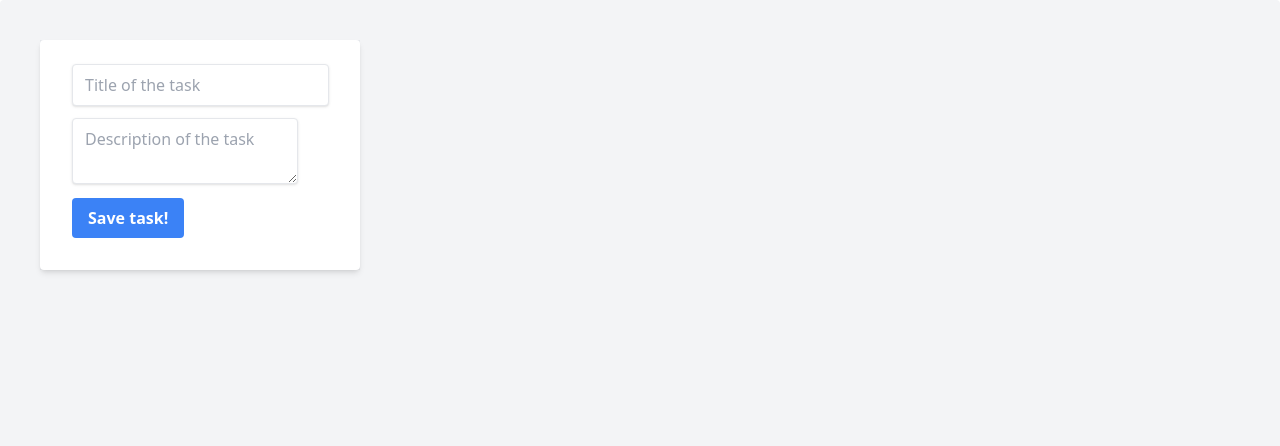
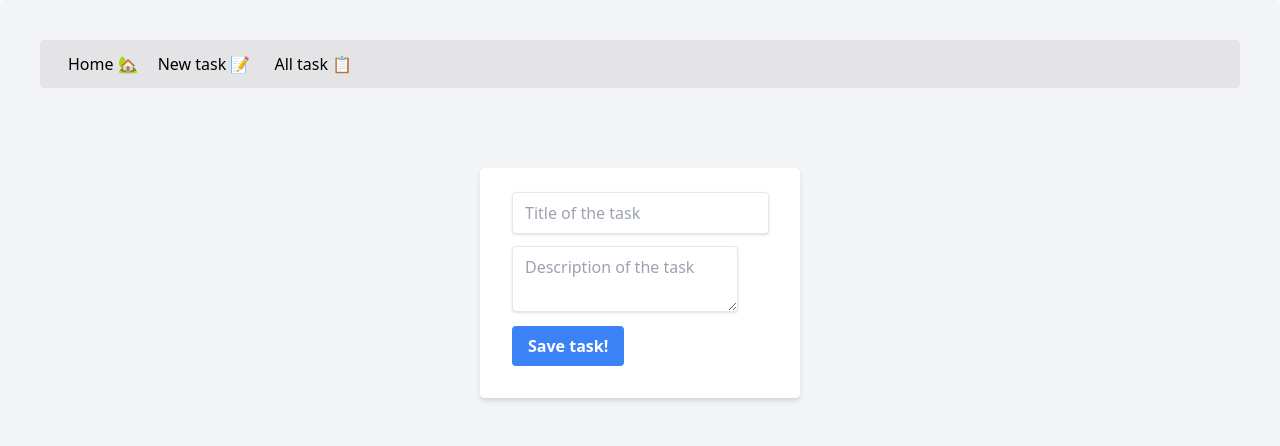
Before and after one commit to brainon24/task-list, a Next.js app: page /task/new in a window 1280 px wide. Shown: the top 446 px of the page. Built offline with nearby package versions, Linux system fonts and the light colour scheme.

Commit message:
Se aplican estilos a la app

```diff
--- a/components/Layout.jsx
+++ b/components/Layout.jsx
@@ -1,4 +1,5 @@
 import Head from "next/head"
+import { Navbar } from "./Navbar"
 
 export const Layout = ({ children, title }) => {
   return (
@@ -13,7 +14,10 @@ export const Layout = ({ children, title }) => {
             <meta property="og:description" content={`Esta es la página sobre la tarea ${ title }`} />
             {/* <meta property="og:image" content={`${origin}/banner.png`} /> */}
         </Head>
-        <div className="container mx-auto hfull">{children}</div>
+        <div className="container mx-auto hfull">
+          <Navbar />
+          {children}
+        </div>
     </div>
   )
 }
--- /dev/null
+++ b/components/Navbar.jsx
@@ -0,0 +1,26 @@
+import React from 'react'
+import Link from 'next/link'
+
+export const Navbar = () => {
+  return (
+    <div className='bg-zinc-200 sahdow-md rounded'>
+        <nav className="container mx-auto hfull px-5 py-3 ">
+            <Link href="/" >
+                <a className="p-2 hover:underline">
+                    Home 🏡
+                </a>
+            </Link>
+            <Link href="/task/new">
+                <a  className="p-3 hover:underline">
+                New task 📝
+                </a>
+            </Link>
+            <Link href="/task/">
+                <a  className="p-3 hover:underline">
+                    All task 📋
+                </a>
+            </Link>
+        </nav>
+    </div>
+  )
+}
--- a/components/ProductForm.jsx
+++ b/components/TaskForm.jsx
@@ -23,7 +23,7 @@ const ProductForm = () => {
     }
 
   return (
-    <div className='bg-gray-200 w-full max-w-xs'>
+    <div className='bg-gray-200 w-full max-w-xs container mx-auto my-20'>
         <form onSubmit={handleSubmit} className="bg-white shadow-md rounded px-8 pt-6 pb-8 mb-4">
 
             <input type="text" name='title' placeholder='Title of the task' className="shadow border rounded py-2 px-3 text-gray-600 mb-3" onChange={handleChange}/>
--- a/pages/index.jsx
+++ b/pages/index.jsx
@@ -1,9 +1,14 @@
 import { Layout } from "../components/Layout";
 
-function HomePage({ task }) {
+function HomePage() {
   return (
     <Layout>
-      <h1 className="bg-red-500 text-white p-10">Hola Mundo</h1>
+      <h1 className="bg-sky-500 text-white mt-2 py-5 px-10 text-3xl">TO-DO List 📚📖</h1>
+      <main className="px-10">
+        <div>
+          <p className=""></p>
+        </div>
+      </main>
     </Layout>
   )
 }
--- a/pages/task/index.jsx
+++ b/pages/task/index.jsx
@@ -10,9 +10,10 @@ const Handler = ({ tasks }) => {
         tasks.map(task => (
           <Link key={task.id} href={`/task/id/${task.id}`}>
             <a>
-              <div>
+              <div className="border border-gray-200 shadow-md p-6 m-5">
                 <h1>{task.title}</h1>
-                <p>{task.description}</p>
+                <hr />
+                <p className='mt-3'>{task.description}</p>
               </div>
             </a>
           </Link>
--- a/pages/task/new.jsx
+++ b/pages/task/new.jsx
@@ -1,11 +1,13 @@
 import { Layout } from '../../components/Layout'
-import ProductForm from '../../components/ProductForm'
+import TaskForm from '../../components/TaskForm'
 
 const NewTaskPage = () => {
   return (
     <div>
         <Layout>
-            <ProductForm />
+          <div>
+            <TaskForm />
+          </div>
         </Layout>
     </div>
   )
```
